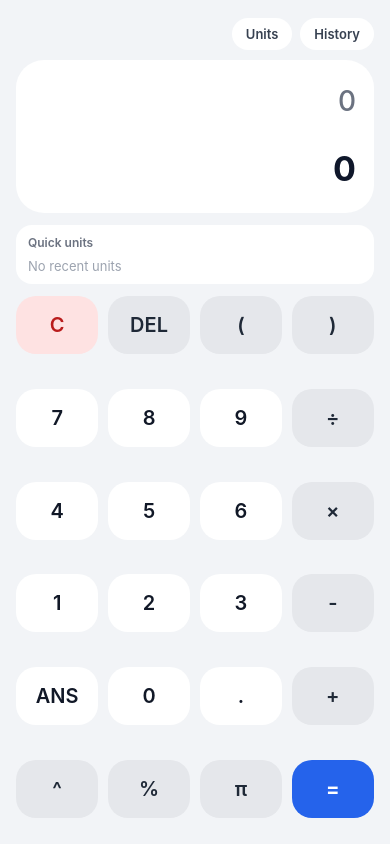
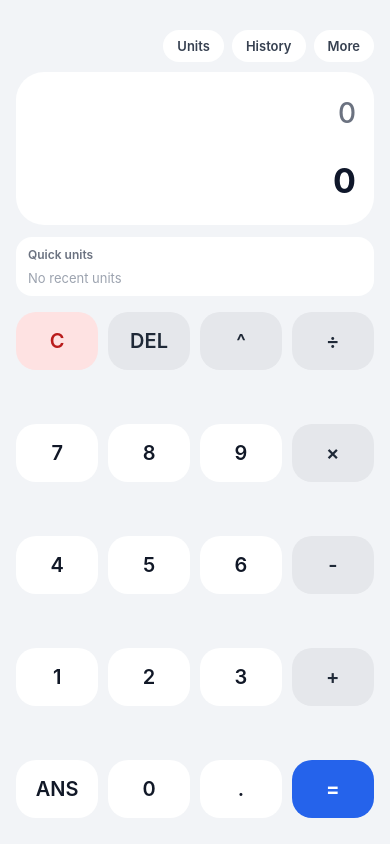
Before and after one commit to bobwillrulex/Unit-Calculator, a React Native app: screen / in a window 390 px wide. Built offline with nearby package versions, Linux system fonts and the light colour scheme.

Commit message:
Update keypad layouts with More toggle and safer top spacing

```diff
--- a/src/screens/HomeScreen.tsx
+++ b/src/screens/HomeScreen.tsx
@@ -1,5 +1,5 @@
 import { useMemo, useState } from 'react';
-import { Pressable, ScrollView, StyleSheet, Text, View } from 'react-native';
+import { Platform, Pressable, ScrollView, StatusBar, StyleSheet, Text, View } from 'react-native';
 import { parser } from '../parser';
 import { expressionEvaluator } from '../engine/evaluation';
 import {
@@ -30,7 +30,7 @@ interface PadButton {
   readonly label: string;
   readonly tokenType?: TokenType;
   readonly tokenValue?: string;
-  readonly action?: 'del' | 'ans' | 'clear' | 'equals';
+  readonly action?: 'del' | 'ans' | 'clear' | 'equals' | 'tenPower' | 'ePower' | 'square' | 'sqrt' | 'factorial' | 'percent';
   readonly variant?: 'default' | 'operator' | 'accent' | 'danger';
 }
 
@@ -53,35 +53,68 @@ interface ResolvedAnswer {
   readonly preferredPower: number | null;
 }
 
-const mainPadButtons: readonly PadButton[] = [
+const compactPadButtons: readonly PadButton[] = [
   { label: 'C', action: 'clear', variant: 'danger' },
   { label: 'DEL', action: 'del', variant: 'operator' },
-  { label: '(', tokenType: 'paren', tokenValue: '(', variant: 'operator' },
-  { label: ')', tokenType: 'paren', tokenValue: ')', variant: 'operator' },
+  { label: '^', tokenType: 'power', tokenValue: '^', variant: 'operator' },
+  { label: '÷', tokenType: 'operator', tokenValue: '/', variant: 'operator' },
 
   { label: '7', tokenType: 'number', tokenValue: '7' },
   { label: '8', tokenType: 'number', tokenValue: '8' },
   { label: '9', tokenType: 'number', tokenValue: '9' },
-  { label: '÷', tokenType: 'operator', tokenValue: '/', variant: 'operator' },
+  { label: '×', tokenType: 'operator', tokenValue: '*', variant: 'operator' },
 
   { label: '4', tokenType: 'number', tokenValue: '4' },
   { label: '5', tokenType: 'number', tokenValue: '5' },
   { label: '6', tokenType: 'number', tokenValue: '6' },
-  { label: '×', tokenType: 'operator', tokenValue: '*', variant: 'operator' },
+  { label: '-', tokenType: 'operator', tokenValue: '-', variant: 'operator' },
 
   { label: '1', tokenType: 'number', tokenValue: '1' },
   { label: '2', tokenType: 'number', tokenValue: '2' },
   { label: '3', tokenType: 'number', tokenValue: '3' },
-  { label: '-', tokenType: 'operator', tokenValue: '-', variant: 'operator' },
+  { label: '+', tokenType: 'operator', tokenValue: '+', variant: 'operator' },
 
   { label: 'ANS', action: 'ans' },
   { label: '0', tokenType: 'number', tokenValue: '0' },
   { label: '.', tokenType: 'number', tokenValue: '.' },
+  { label: '=', action: 'equals', variant: 'accent' },
+];
+
+const expandedPadButtons: readonly PadButton[] = [
+  { label: '(', tokenType: 'paren', tokenValue: '(', variant: 'operator' },
+  { label: ')', tokenType: 'paren', tokenValue: ')', variant: 'operator' },
+  { label: '%', action: 'percent', variant: 'operator' },
+  { label: 'π', tokenType: 'number', tokenValue: '3.1415926535', variant: 'operator' },
+  { label: '!', action: 'factorial', variant: 'operator' },
+
+  { label: '10^', action: 'tenPower', variant: 'operator' },
+  { label: 'C', action: 'clear', variant: 'danger' },
+  { label: 'DEL', action: 'del', variant: 'operator' },
+  { label: '^', tokenType: 'power', tokenValue: '^', variant: 'operator' },
+  { label: '÷', tokenType: 'operator', tokenValue: '/', variant: 'operator' },
+
+  { label: 'e', tokenType: 'number', tokenValue: '2.7182818284', variant: 'operator' },
+  { label: '7', tokenType: 'number', tokenValue: '7' },
+  { label: '8', tokenType: 'number', tokenValue: '8' },
+  { label: '9', tokenType: 'number', tokenValue: '9' },
+  { label: '×', tokenType: 'operator', tokenValue: '*', variant: 'operator' },
+
+  { label: 'e^', action: 'ePower', variant: 'operator' },
+  { label: '4', tokenType: 'number', tokenValue: '4' },
+  { label: '5', tokenType: 'number', tokenValue: '5' },
+  { label: '6', tokenType: 'number', tokenValue: '6' },
+  { label: '-', tokenType: 'operator', tokenValue: '-', variant: 'operator' },
+
+  { label: '√', action: 'sqrt', variant: 'operator' },
+  { label: '1', tokenType: 'number', tokenValue: '1' },
+  { label: '2', tokenType: 'number', tokenValue: '2' },
+  { label: '3', tokenType: 'number', tokenValue: '3' },
   { label: '+', tokenType: 'operator', tokenValue: '+', variant: 'operator' },
 
-  { label: '^', tokenType: 'power', tokenValue: '^', variant: 'operator' },
-  { label: '%', tokenType: 'operator', tokenValue: '%', variant: 'operator' },
-  { label: 'π', tokenType: 'number', tokenValue: '3.14159', variant: 'operator' },
+  { label: 'x²', action: 'square', variant: 'operator' },
+  { label: 'ANS', action: 'ans' },
+  { label: '0', tokenType: 'number', tokenValue: '0' },
+  { label: '.', tokenType: 'number', tokenValue: '.' },
   { label: '=', action: 'equals', variant: 'accent' },
 ];
 
@@ -250,6 +283,7 @@ export const HomeScreen = () => {
   const [historyEntries, setHistoryEntries] = useState<readonly HistoryEntry[]>([]);
   const [bottomSheetMode, setBottomSheetMode] = useState<BottomSheetMode>(null);
   const [recentUnits, setRecentUnits] = useState<readonly string[]>([]);
+  const [morePadVisible, setMorePadVisible] = useState(false);
 
   const inputPreview = useMemo(() => formatTokens(tokens), [tokens]);
   const answerDisplay = useMemo(
@@ -295,6 +329,10 @@ export const HomeScreen = () => {
 
   const insertAnswerToken = (): void => {
     pushToken('answer', answerDisplay.numericText);
+  };
+
+  const pushTokenBatch = (next: ReadonlyArray<{ type: TokenType; value: string }>): void => {
+    next.forEach(item => pushToken(item.type, item.value));
   };
 
   const storeToHistory = (expression: string, result: string): void => {
@@ -357,10 +395,60 @@ export const HomeScreen = () => {
       return;
     }
 
+    if (button.action === 'tenPower') {
+      pushTokenBatch([
+        { type: 'number', value: '10' },
+        { type: 'power', value: '^' },
+      ]);
+      return;
+    }
+
+    if (button.action === 'ePower') {
+      pushTokenBatch([
+        { type: 'number', value: '2.7182818284' },
+        { type: 'power', value: '^' },
+      ]);
+      return;
+    }
+
+    if (button.action === 'square') {
+      pushTokenBatch([
+        { type: 'power', value: '^' },
+        { type: 'number', value: '2' },
+      ]);
+      return;
+    }
+
+    if (button.action === 'sqrt') {
+      pushTokenBatch([
+        { type: 'power', value: '^' },
+        { type: 'paren', value: '(' },
+        { type: 'number', value: '0.5' },
+        { type: 'paren', value: ')' },
+      ]);
+      return;
+    }
+
+    if (button.action === 'percent') {
+      pushTokenBatch([
+        { type: 'operator', value: '/' },
+        { type: 'number', value: '100' },
+      ]);
+      return;
+    }
+
+    if (button.action === 'factorial') {
+      return;
+    }
+
     if (button.tokenType && button.tokenValue) {
       pushToken(button.tokenType, button.tokenValue);
     }
   };
+
+  const activePadButtons = morePadVisible ? expandedPadButtons : compactPadButtons;
+  const gridColumns = morePadVisible ? 5 : 4;
+  const buttonHeight = morePadVisible ? 42 : 58;
 
   const openAnswerUnitSheet = (): void => {
     if (!answerDisplay.unitText || compatibleUnits.length === 0) {
@@ -397,6 +485,19 @@ export const HomeScreen = () => {
             onPress={() => setHistoryVisible(previous => !previous)}
           >
             <Text style={styles.historyButtonLabel}>History</Text>
+          </Pressable>
+
+          <Pressable
+            style={({ pressed }) => [
+              styles.historyButton,
+              morePadVisible && styles.historyButtonActive,
+              pressed && styles.scaleDown,
+            ]}
+            onPress={() => setMorePadVisible(previous => !previous)}
+          >
+            <Text style={[styles.historyButtonLabel, morePadVisible && styles.historyButtonLabelActive]}>
+              More
+            </Text>
           </Pressable>
         </View>
       </View>
@@ -459,8 +560,15 @@ export const HomeScreen = () => {
       )}
 
       <View style={styles.keypadGrid}>
-        {mainPadButtons.map(button => (
-          <PadKey key={button.label} button={button} onPress={handleButtonPress} />
+        {activePadButtons.map((button, index) => (
+          <PadKey
+            key={`${button.label}-${index}`}
+            button={button}
+            onPress={handleButtonPress}
+            columns={gridColumns}
+            buttonHeight={buttonHeight}
+            compact={morePadVisible}
+          />
         ))}
       </View>
 
@@ -537,14 +645,21 @@ export const HomeScreen = () => {
 const PadKey = ({
   button,
   onPress,
+  columns,
+  buttonHeight,
+  compact,
 }: {
   button: PadButton;
   onPress: (button: PadButton) => void;
+  columns: number;
+  buttonHeight: number;
+  compact: boolean;
 }) => {
   return (
     <Pressable
       style={({ pressed }) => [
         styles.key,
+        { width: `${(100 / columns) - 2}%`, minHeight: buttonHeight },
         button.variant === 'operator' && styles.keyOperator,
         button.variant === 'accent' && styles.keyAccent,
         button.variant === 'danger' && styles.keyDanger,
@@ -555,6 +670,7 @@ const PadKey = ({
       <Text
         style={[
           styles.keyLabel,
+          compact && styles.keyLabelCompact,
           button.variant === 'operator' && styles.keyLabelOperator,
           button.variant === 'accent' && styles.keyLabelAccent,
           button.variant === 'danger' && styles.keyLabelDanger,
@@ -570,7 +686,7 @@ const styles = StyleSheet.create({
   container: {
     flex: 1,
     backgroundColor: '#f2f4f7',
-    paddingTop: 18,
+    paddingTop: (Platform.OS === 'android' ? (StatusBar.currentHeight ?? 0) : 18) + 12,
     paddingHorizontal: 16,
     paddingBottom: 16,
   },
@@ -709,9 +825,9 @@ const styles = StyleSheet.create({
     flexWrap: 'wrap',
     justifyContent: 'space-between',
     alignContent: 'space-between',
+    marginTop: 4,
   },
   key: {
-    width: '23%',
     minHeight: 58,
     borderRadius: 20,
     backgroundColor: '#ffffff',
@@ -732,6 +848,9 @@ const styles = StyleSheet.create({
     fontSize: 20,
     fontWeight: '600',
     color: '#111827',
+  },
+  keyLabelCompact: {
+    fontSize: 17,
   },
   keyLabelOperator: {
     color: '#1f2937',
```
